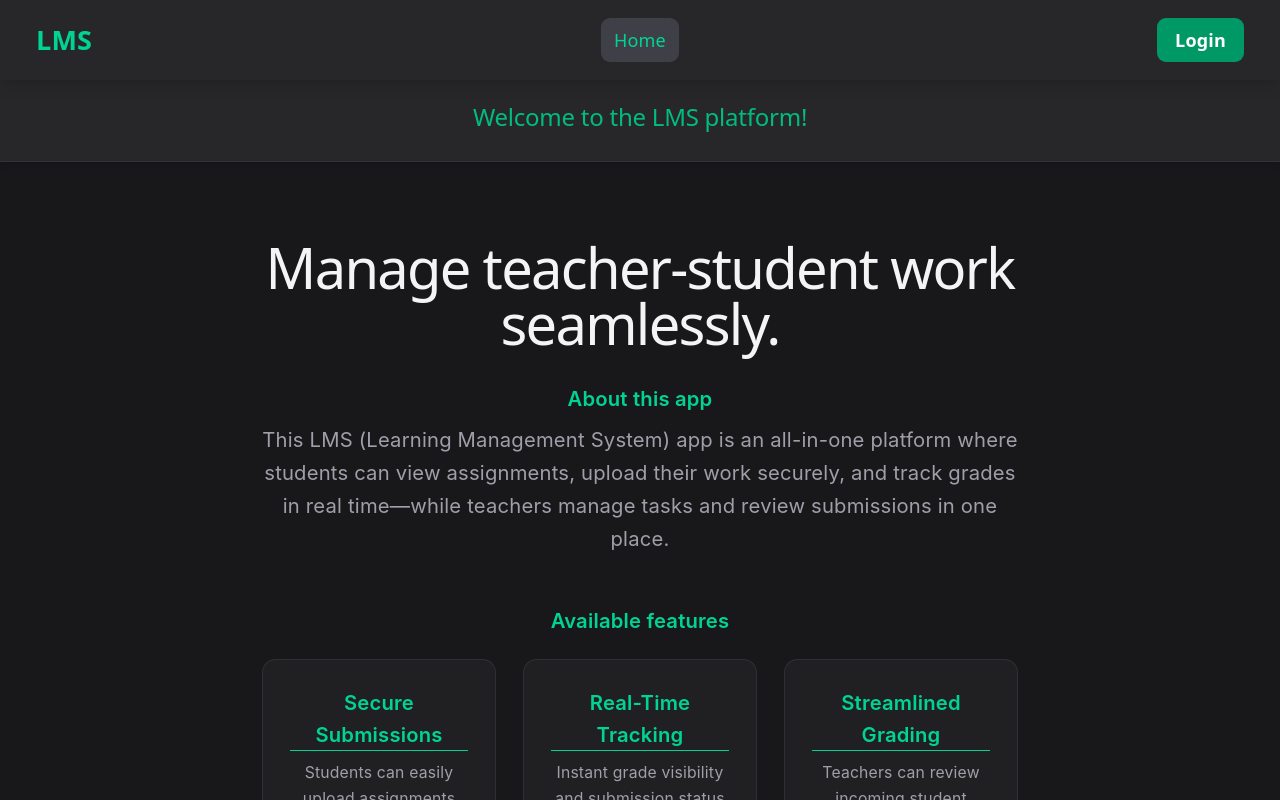
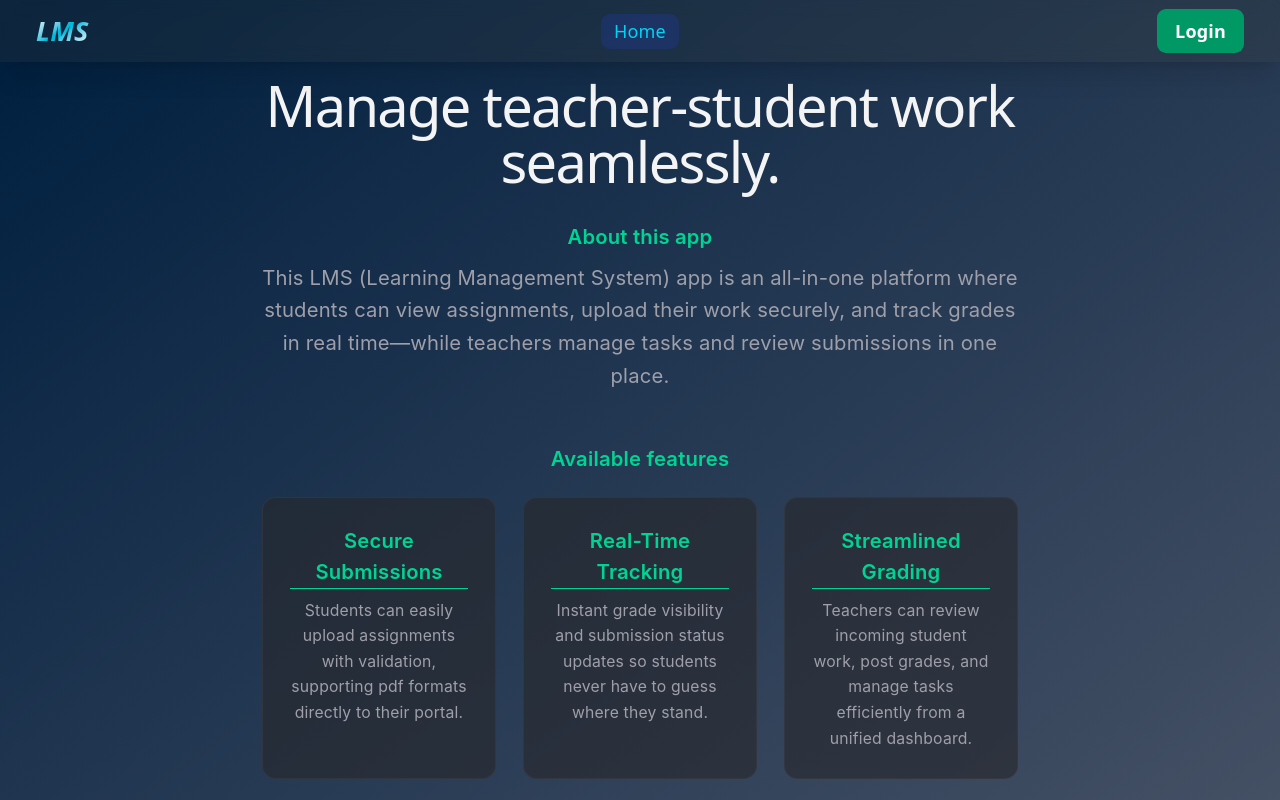
Before and after one commit to dace00/LMS-app, a React (Vite) app in the folder frontend/: page / in a window 1280 px wide. Shown: the top 800 px of the page. Built offline with nearby package versions, Linux system fonts and the light colour scheme.

Commit message:
tried alternative design for ideas (more precisely: tried on home page and nav bar

```diff
--- a/frontend/src/App.css
+++ b/frontend/src/App.css
@@ -73,3 +73,11 @@
 body {
     color: #34d399;
 }
+
+.petronas {
+    color: #01847B;
+}
+@keyframes gradient-shift {
+    0%   { background-position: 0% 50%; }
+    100% { background-position: 100% 50%; }
+}
--- a/frontend/src/pages/global-style.jsx
+++ b/frontend/src/pages/global-style.jsx
@@ -2,7 +2,8 @@ import {Outlet} from "react-router-dom";
 
 function GlobalStyle() {
     return (
-        <div className="min-h-full w-full bg-zinc-900">
+        <div className="min-h-screen w-full bg-linear-to-br from-zinc-500 via-[#001f3f]
+       to-zinc-500 animate-[gradient-shift_6s_ease-in-out_infinite_alternate] bg-animated  bg-[length:300%_300%] transition-all duration-1">
             <main className="flex-1 flex flex-col">
             <Outlet/>
             </main>
--- a/frontend/src/pages/home.jsx
+++ b/frontend/src/pages/home.jsx
@@ -43,12 +43,7 @@ function Home() {
     };
 
     return (
-        <div className="min-h-screen bg-zinc-900 flex flex-col font-sans">
-
-            <header className="flex items-start justify-center px-10 py-5 bg-zinc-800 shadow-md border-b border-zinc-700/50">
-                <h2 className="mt-5 text-xl font-bold text-center text-emerald-500">Welcome to the LMS platform!</h2>
-            </header>
-
+        <div className="min-h-screen flex flex-col font-sans">
             <main className="flex-1 flex flex-col items-center justify-center text-center px-10 py-10">
                 {isLoggedIn ? (
                     <div className="flex flex-col items-center">
@@ -122,19 +117,19 @@ function Home() {
                         <div className="mt-5 mb-3">
                             <h4 className="text-lg font-semibold text-emerald-400 mb-5">Available features</h4>
                             <div className="grid grid-cols-1 md:grid-cols-3 gap-6 mb-12 max-w-5xl w-full text-center">
-                                <div className="bg-zinc-800/60 p-6 rounded-xl border border-zinc-700/50">
+                                <div className="main-div p-6 rounded-xl border ">
                                     <h3 className="text-emerald-400 font-semibold text-lg mb-2 border-b-1">Secure Submissions</h3>
                                     <p className="text-zinc-400 text-sm leading-relaxed">
                                         Students can easily upload assignments with validation, supporting pdf formats directly to their portal.
                                     </p>
                                 </div>
-                                <div className="bg-zinc-800/60 p-6 rounded-xl border border-zinc-700/50">
+                                <div className="main-div p-6 rounded-xl border ">
                                     <h3 className="text-emerald-400 font-semibold text-lg mb-2 border-b-1">Real-Time <br/> Tracking</h3>
                                     <p className="text-zinc-400 text-sm leading-relaxed">
                                         Instant grade visibility and submission status updates so students never have to guess where they stand.
                                     </p>
                                 </div>
-                                <div className="bg-zinc-800/60 p-6 rounded-xl border border-zinc-700/50">
+                                <div className="main-div p-6 rounded-xl border ">
                                     <h3 className="text-emerald-400 font-semibold text-lg mb-2 border-b-1">Streamlined Grading</h3>
                                     <p className="text-zinc-400 text-sm leading-relaxed">
                                         Teachers can review incoming student work, post grades, and manage tasks efficiently from a unified dashboard.
--- a/frontend/src/pages/nav.jsx
+++ b/frontend/src/pages/nav.jsx
@@ -54,9 +54,11 @@ function Nav() {
     const isAuthPage = location.pathname === "/login" || location.pathname === "/register";
 
     return (
-        <nav className="w-full grid grid-cols-3 items-center px-8 py-4 border-none shadow-lg sticky top-0 z-50 bg-zinc-800">
+        <nav className="w-full fixed grid grid-cols-3 items-center px-8 py-2 border-none shadow-xl top-0 z-50 bg-stone-700/20 backdrop-blur-sm">
             <div className="flex items-center">
-                <h3 className="text-2xl font-bold no-underline select-none text-emerald-400 cursor-default">
+                <h3 className="italic text-2xl font-bold no-underline select-none
+                bg-linear-to-br from-white via-cyan-500 to-white
+                bg-clip-text text-transparent cursor-default">
                     LMS
                 </h3>
             </div>
@@ -64,10 +66,10 @@ function Nav() {
                 <NavLink
                     to="/"
                     className={({ isActive }) =>
-                        `no-underline font-medium px-3 py-2 rounded-lg transition-all duration-300 ${
+                        `no-underline font-medium px-3 py-1 rounded-lg focus:outline-none ${
                             isActive
-                                ? 'bg-zinc-700 text-emerald-400'
-                                : 'text-zinc-300 hover:text-emerald-400 hover:bg-zinc-700/50'
+                                ? 'bg-blue-900/40 focus:border-1 border-white/30 text-cyan-400 transition-all duration-200'
+                                : 'text-zinc-300 border-none hover:text-cyan-400 hover:bg-zinc-700/50 transition-all duration-200'
                         }`
                     }
                 >
@@ -78,10 +80,10 @@ function Nav() {
                     <NavLink
                         to="/student-dashboard"
                         className={({ isActive }) =>
-                            `no-underline font-medium px-3 py-2 rounded-lg transition-all duration-300 select-none ${
+                            `no-underline font-medium px-3 py-1 rounded-lg focus:outline-none ${
                                 isActive
-                                    ? 'bg-zinc-700 text-emerald-400'
-                                    : 'text-zinc-300 hover:text-emerald-400 hover:bg-zinc-700/50'
+                                    ? 'bg-blue-900/40 focus:border-1 border-white/30 text-cyan-400 transition-all duration-200'
+                                    : 'text-zinc-300 border-none hover:text-cyan-400 hover:bg-zinc-700/50 transition-all duration-200'
                             }`
                         }
                     >
@@ -91,10 +93,10 @@ function Nav() {
                     <NavLink
                         to="/teacher-dashboard"
                         className={({ isActive }) =>
-                            `no-underline font-medium px-3 py-2 rounded-lg transition-all duration-300 select-none ${
+                            `no-underline font-medium px-3 py-1 rounded-lg focus:outline-none ${
                                 isActive
-                                    ? 'bg-zinc-700 text-emerald-400'
-                                    : 'text-zinc-300 hover:text-emerald-400 hover:bg-zinc-700/50'
+                                    ? 'bg-blue-900/40 focus:border-1 border-white/30 text-cyan-400 transition-all duration-200'
+                                    : 'text-zinc-300 border-none hover:text-cyan-400 hover:bg-zinc-700/50 transition-all duration-200'
                             }`
                         }
                     >
```
Also changed, not shown: 1 other file (tests, documents, lock files or other folders).
